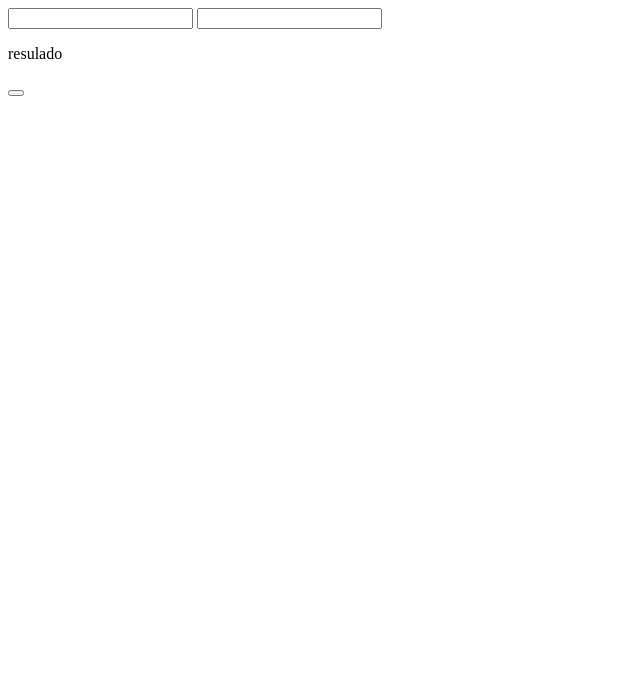
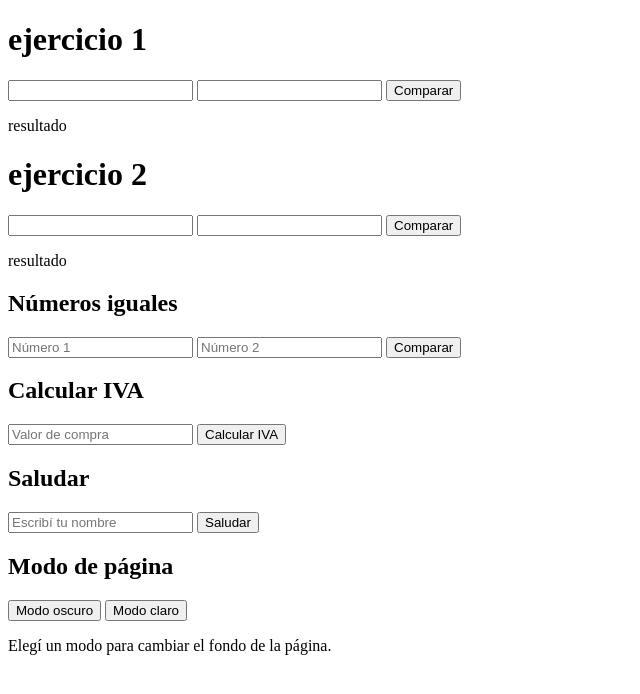
Before and after one commit to VictoriaArrue/trabajospracticos26, a plain HTML site: page tp9/index.html in a window 1280 px wide. Shown: the whole page, without its empty margins (0-640 px from the left). Drawn offline with Linux system fonts and the light colour scheme.

Commit message:
05/11/26

```diff
--- a/tp6/stile.css
+++ b/tp6/stile.css
@@ -1,30 +1,26 @@
-body {
-    background-color: rgb(148, 148, 88);
-    color: black;
+body{
+    background-color: white;
+    color: darkcyan;
     font-family: Arial, Helvetica, sans-serif;
-    display:flex;
+
+
+    }
+
+ #div{ display: flex;
+    flex-direction: row;
     justify-content: center;
-    flex-direction: column;
     align-items: center;
-}
-div {
-    display: flex;
-    justify-content: center;
     width: 100%;
-}
- p{
-     font-size: medium;
-    color: darkslategray;
  }
 
 button{
-    background-color: gray;
-    color: black;
-    padding: 15px;
-    border: none;
-    border-radius: 30%;
+    background-color: rgb(191, 215, 216);
+    color: white;
+    padding: 10px;
+    border-radius: 15px;
+    margin: 10px;
 }
+
 button:hover{
-    background-color: darkkhaki;
-    transition: all 0.5s;
+    background-color: aqua;
 }
--- a/tp7/style.css
+++ b/tp7/style.css
@@ -0,0 +1,29 @@
+body {
+    background-color: lightblue;
+    font-family: Arial;
+    text-align: center;
+}
+
+h1 {
+    color: darkblue;
+}
+
+h2 {
+    color: navy;
+}
+
+p {
+    font-size: 18px;
+}
+
+button {
+    background-color: blue;
+    color: white;
+    padding: 10px;
+    border: none;
+    border-radius: 5px;
+}
+
+button:hover {
+    background-color: darkblue;
+}
--- /dev/null
+++ b/tp8/style.css
@@ -0,0 +1,40 @@
+body{
+    font-family: Arial, Helvetica, sans-serif;
+    background-color: rgb(186, 208, 249);
+    display: flex;
+    flex-direction: column;
+    align-items: center;
+}
+
+.card{
+    background-color: rgb(230, 237, 250);
+    border-radius: 0.3rem;
+    box-shadow: 0 0 10px rgba(39, 94, 195, 0.524);
+    width: 300px;
+    display: flex;
+    justify-content: space-evenly;
+    padding: 15px;
+    margin: 0.5rem;
+}
+
+input,button{
+    width: 200px;
+
+}
+
+input[type="text"] {
+  padding: 2px 20px;
+  font-size: 16px;
+  border: 2px solid #ccc;
+  border-radius: 8px;
+  background-color: #f9f9f9;
+  outline: none;
+}
+
+button{
+    background-color: rgb(3, 139, 139);
+    color: white;
+    font-weight: bold;
+    border: none;
+    border-radius: 0.5rem;
+}
--- a/tp9/app.js
+++ b/tp9/app.js
@@ -1,8 +1,74 @@
-function verificar (num1, num2) {
-    if (num1>num2) {
-        resultado=num1
+//ejercicio 1
+
+function mayor() {
+    let num1 = Number(document.querySelector("#numero1").value);
+    let num2 = Number(document.querySelector("#numero2").value);
+
+    if (num1 > num2) {
+        document.querySelector("#resultado").textContent = "El número  "+num1+" es mayor";
     } else {
-        resultado=num2
+        document.querySelector("#resultado").textContent = "El número  "+num2+" es mayor";
     }
-    return resultado
 }
+//ejercicio 2
+
+function menor() {
+    let num1 = Number(document.querySelector("#ejn1").value);
+    let num2 = Number(document.querySelector("#ejn2").value);
+
+    if (num1 < num2) {
+        document.querySelector("#resultado2").textContent = "El número "+num1+" es menor";
+    } else {
+        document.querySelector("#resultado2").textContent = "El número "+num2+" es menor";
+    }
+}
+
+// ejercicio 3
+
+function numerosIguales() {
+    let num1 = Number(document.querySelector("#num1Iguales").value);
+    let num2 = Number(document.querySelector("#num2Iguales").value);
+
+    if (num1 === num2) {
+        document.querySelector("resultadoIguales").textContent =
+            "Los dos números son iguales.";
+    } else {
+        document.querySelector("resultadoIguales").textContent =
+            "Los dos números son diferentes.";
+    }
+}
+
+
+// ejercicio 4
+
+function calcularIVA() {
+    let compra = Number(document.querySelector("#valorCompra").value);
+
+    let iva = compra * 0.21;
+
+    document.querySelector("#resultadoIVA").textContent =
+        "El IVA es: $"
+
+// ejercicio 5
+
+function saludar() {
+    let nombre = documentquerySelector("#nombre").value;
+
+    document.querySelector("resultadoSaludo").textContent =
+        "Hola " + nombre + ", ¡bienvenido/a!";
+}
+
+// ejercicio 6
+
+function modoOscuro() {
+    document.body.style.backgroundColor = "black";
+    document.body.style.color = "white";
+}
+
+
+// ejercicio 7
+
+function modoClaro() {
+    document.body.style.backgroundColor = "white";
+    document.body.style.color = "black";
+}}
--- a/tp9/index.html
+++ b/tp9/index.html
@@ -1,16 +1,61 @@
 <!DOCTYPE html>
-<html lang="es">
+<html lang="en">
 <head>
+
     <meta charset="UTF-8">
     <meta http-equiv="X-UA-Compatible" content="IE=edge">
     <meta name="viewport" content="width=device-width, initial-scale=1.0">
     <title>Document</title>
 </head>
 <body>
-    <input type="number" id="input1">
-    <input type="number" id="input2">
-    <p id="p1">resulado</p>
-    <button id="verificar"></button>
+    <h1>ejercicio 1</h1>
+
+    <input type="number" id="numero1">
+<input type="number" id="numero2">
+
+<button onclick="mayor()">Comparar</button>
+
+<p id="resultado">resultado</p>
+
+
+
+<h1>ejercicio 2</h1>
+
+<input type="number" id="ejn1">
+<input type="number" id="ejn2">
+
+<button onclick="menor()">Comparar</button>
+
+<p id="resultado2">resultado</p>
+
+<h2>Números iguales</h2>
+ <input type="number" id="num1Iguales" placeholder="Número 1">
+  <input type="number" id="num2Iguales" placeholder="Número 2">
+   <button onclick="numerosIguales()">Comparar</button>
+    <p id="resultadoIguales"></p>
+
+    <h2>Calcular IVA</h2>
+     <input type="number" id="valorCompra"
+      placeholder="Valor de compra">
+      <button onclick="calcularIVA()"
+      >Calcular IVA</button>
+       <p id="resultadoIVA"></p>
+
+
+        <h2>Saludar</h2>
+        <input type="text" id="nombre"
+         placeholder="Escribí tu nombre">
+          <button onclick="saludar()">
+            Saludar</button> <p id="resultadoSaludo">
+
+            </p> <h2>Modo de página</h2>
+             <button onclick="modoOscuro()"
+             >Modo oscuro</button>
+
+                <button onclick="modoClaro()"
+                >Modo claro</button>
+                <p>Elegí un modo para cambiar el fondo de la página.</p>
+
 </body>
 <script src="app.js"></script>
 </html>
```
Also changed, not shown: tp6/app.js (+24 -0 lines), tp6/index.html (+14 -14 lines), tp7/app.js (+72 -0 lines), tp7/index.html (+25 -0 lines), tp8/app.js (added, +104 -0 lines), tp8/indez.html (added, +18 -0 lines), tp10/app.js (added), tp10/index.html (added).
